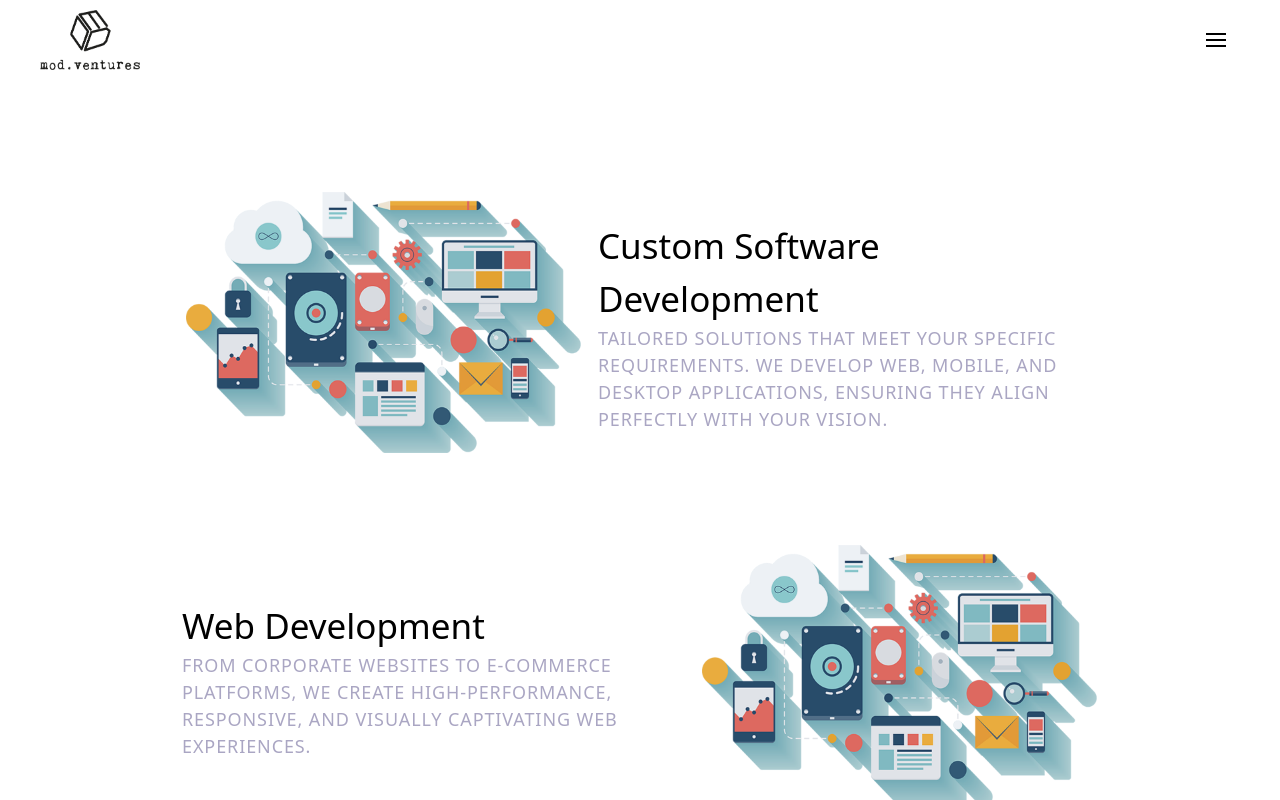
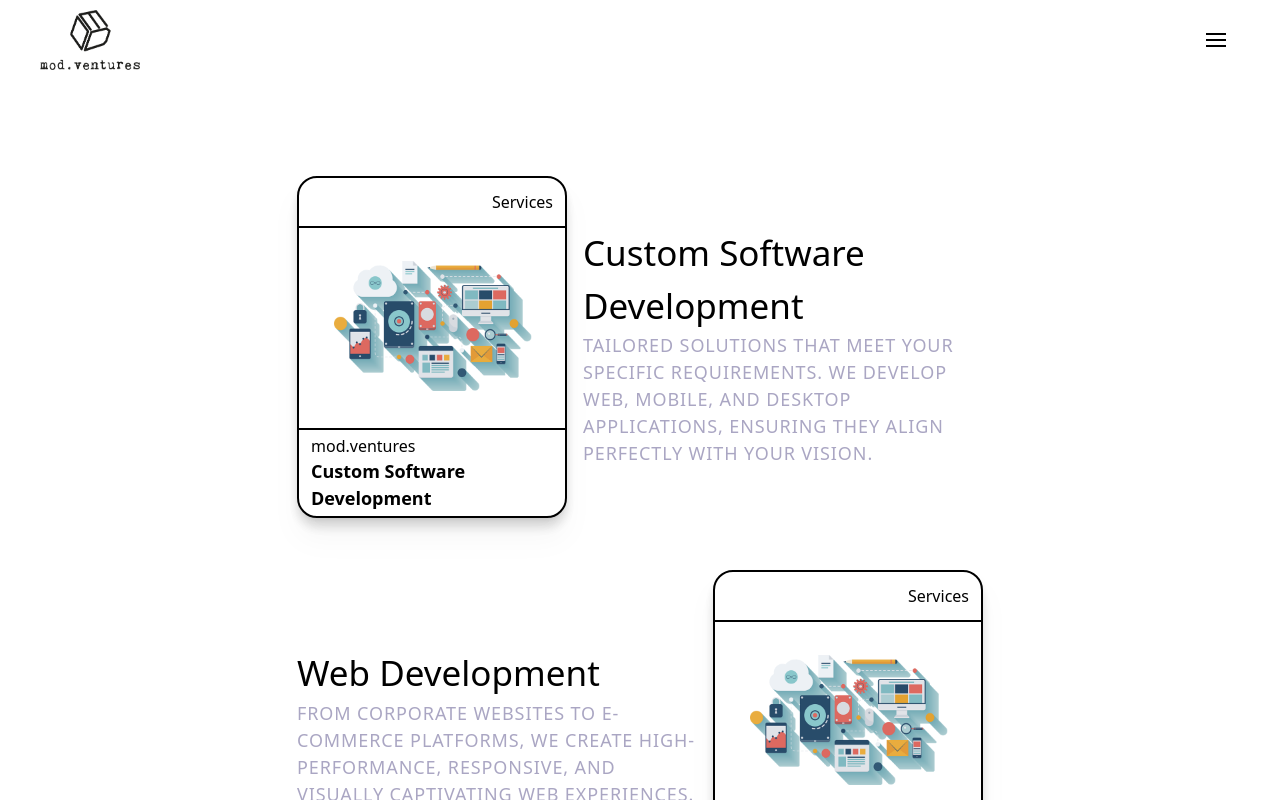
Before and after one commit to SyedMuhammedAbbas/mod-ventures-web, a Next.js app: page /services in a window 1280 px wide. Shown: the top 800 px of the page. Built offline with nearby package versions, Linux system fonts and the light colour scheme.

Commit message:
teams card updated

```diff
--- a/app/about/page.tsx
+++ b/app/about/page.tsx
@@ -1,11 +1,74 @@
+import {
+  Billboard,
+  Cloud1,
+  Cloud2,
+  Layer10,
+  Layer11,
+  Layer19_1,
+  Layer20,
+  Oculus_Man_1,
+  Rob_Cat,
+} from "@/assets/images";
+import Image from "next/image";
+
 const About = () => {
   const aboutText =
     "Elevate Your Digital Dreams with Mod.Ventures: Where Innovation Takes Flight!";
 
   return (
     <>
-      <section className="min-w-[100vw] min-h-[90vh] flex justify-center items-center relative">
-        <h1>{aboutText}</h1>
+      <section className="min-w-screen relative min-h-screen flex justify-center items-center">
+        <Image
+          src={Layer11}
+          alt={""}
+          className="absolute bottom-[10%] z-10 aspect-auto right-[10%] w-[400px]"
+        />
+        <Image
+          src={Rob_Cat}
+          alt={""}
+          className="absolute bottom-[18%] aspect-auto left-[45%] w-[150px]"
+        />
+        <Image
+          src={Oculus_Man_1}
+          alt={""}
+          className="absolute bottom-[17%] z-20 aspect-auto right-[17%] w-[150px]"
+        />
+        <Image
+          src={Billboard}
+          alt={""}
+          className="absolute top-[40%] object-contain left-[20%] h-[400px] "
+        />
+        <Image
+          src={Cloud1}
+          alt={""}
+          className="absolute top-[10%] aspect-auto left-[15%] w-[200px]"
+        />
+        <Image
+          src={Cloud2}
+          alt={""}
+          className="absolute top-[10%] aspect-auto right-[15%] w-[200px]"
+        />
+        <Image
+          src={Layer19_1}
+          alt={""}
+          className="absolute bottom-[10%] aspect-auto left-[10%] w-[80px]"
+        />
+        <Image
+          src={Layer20}
+          alt={""}
+          className="absolute bottom-[33%] aspect-auto left-[16%] w-[90px]"
+        />
+        <Image
+          src={Layer10}
+          alt={""}
+          className="absolute bottom-0 left-0 w-[600px]"
+        />
+        <div className="flex justify-center items-center">
+          <h1 className="text-center text-[30px] font-bold leading-[60px] font-sans">
+            Elevate Your Digital Dreams with Mod.Ventures
+            <br /> Where Innovation Takes Flight!
+          </h1>
+        </div>
       </section>
     </>
   );
--- a/components/Cards/ServiceCard.tsx
+++ b/components/Cards/ServiceCard.tsx
@@ -4,7 +4,7 @@ import Image from "next/image";
 import { sectionHeadText, sectionSubText } from "@/app/Styles";
 import { motion, useAnimation, useInView } from "framer-motion";
 // import { fadeIn } from "@/utils/motion";
-import { useEffect, useRef } from "react";
+import { useEffect, useRef, useState } from "react";
 
 export const ServiceCard = ({
   image,
@@ -26,7 +26,6 @@ export const ServiceCard = ({
 
   useEffect(() => {
     if (isInView) {
-      // useAnimation
       mainControls.start("visible");
       slideControls.start("visible");
     }
@@ -46,12 +45,49 @@ export const ServiceCard = ({
       ${isEven ? "flex-row-reverse" : "flex-row"}
       `}
       >
-        <Image
-          src={image}
-          alt={"sample service image"}
-          className="w-[200px] md:w-[400px] aspect-auto"
-        />
-        <motion.div className="flex flex-col w-[500px]">
+        <motion.div className="flip-card bg-[#ffffff] border-[2px] w-[270px]  border-[#000000] drop-shadow-xl cursor-pointer my-4 rounded-[20px] shadow-lg">
+          <div className="flex flex-col  justify-between">
+            <div className="flex justify-end border-b-2 p-3 border-[#000000]">
+              <motion.h2 layout="position">Services</motion.h2>
+            </div>
+            <motion.div
+              layout="position"
+              className="h-[200px] flex gap-3 p-3 justify-center items-center"
+            >
+              <motion.div
+                layout="position"
+                // variants={imageVariants}
+                className="flex justify-center items-center"
+              >
+                <Image
+                  src={image}
+                  alt="profile"
+                  className="aspect-auto object-contain w-[200px]"
+                />
+              </motion.div>
+            </motion.div>
+            <motion.div
+              layout="position"
+              className="relative flex justify-between items-end"
+            >
+              <motion.div
+                layout="position"
+                className="flex flex-col items-start justify-center py-1 z-10 px-3 w-[100%] border-t-[2px] border-[#000000]"
+              >
+                <motion.h4 layout="position">mod.ventures</motion.h4>
+
+                <motion.h4
+                  layout="position"
+                  className="text-[#000000] font-semibold text-[18px]"
+                >
+                  {heading}
+                </motion.h4>
+              </motion.div>
+            </motion.div>
+          </div>
+        </motion.div>
+
+        <motion.div className="flex flex-col w-[400px]">
           <motion.h3
             variants={{
               hidden: { opacity: 0, y: 75 },
```
Also changed, not shown: components/Building.tsx (+21 -104 lines).
